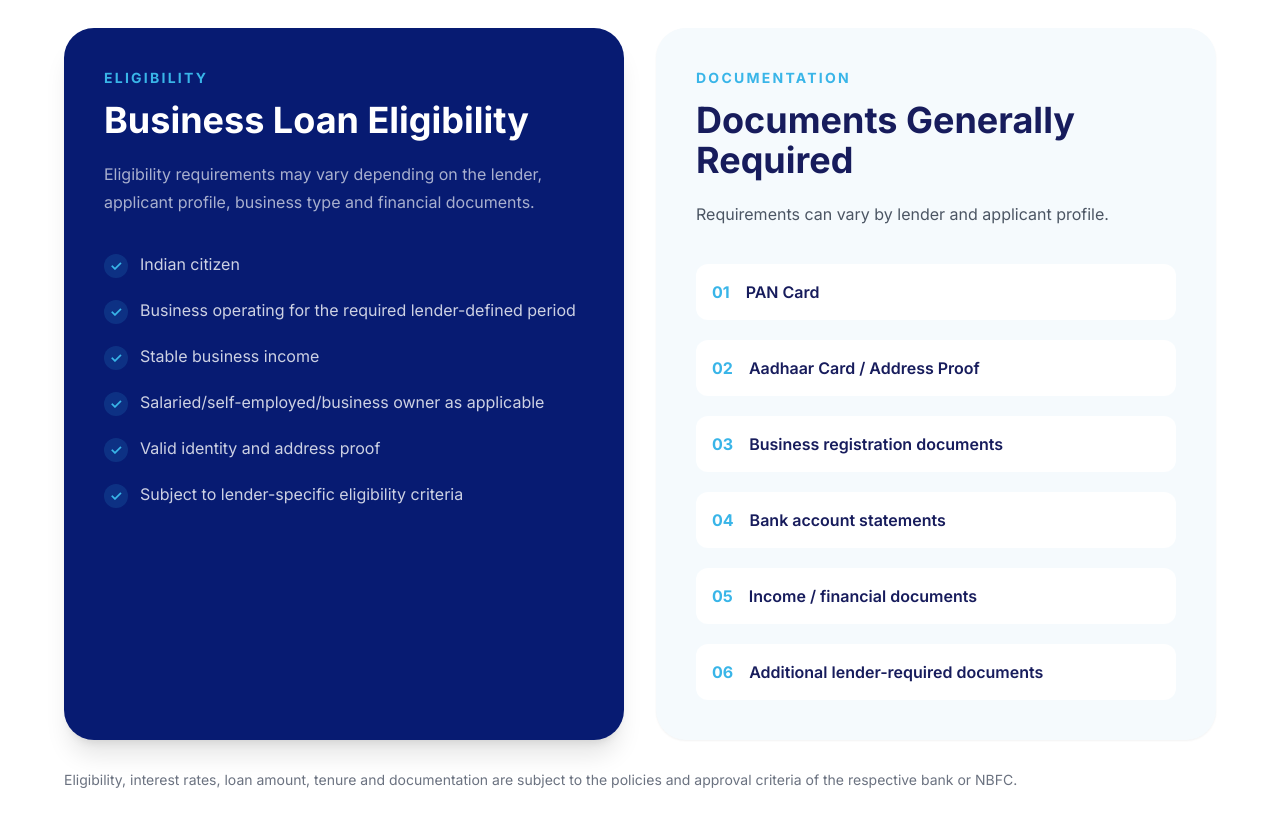
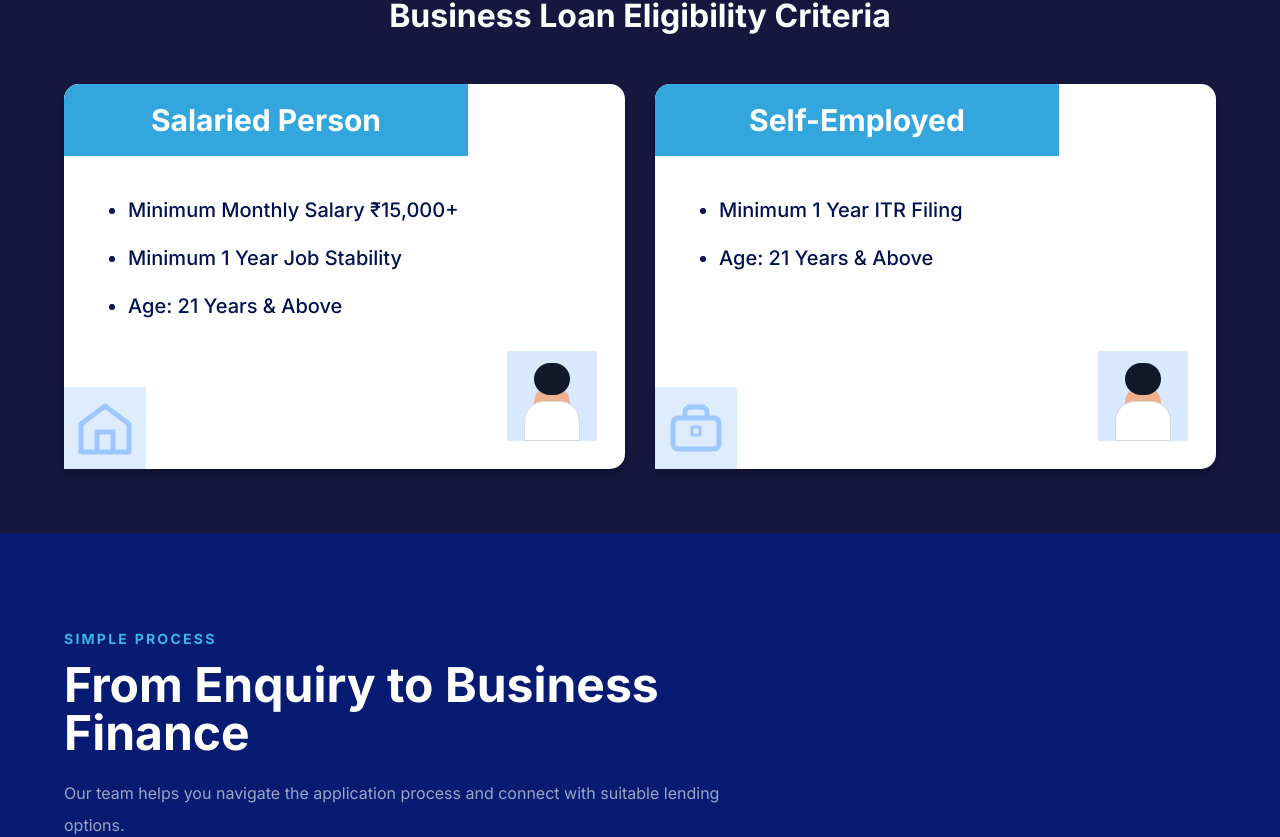
Before and after one commit to jajimoggavarun-prog/yesgenesis, a Next.js app: page /loans/business-loan in a window 1280 px wide. Shown: the part 2312-3149 px from the top of the page. Built offline with nearby package versions, Linux system fonts and the light colour scheme; a web font is replaced by a local one.

Commit message:
Update business loan eligibility section

```diff
--- a/app/loans/business-loan/page.tsx
+++ b/app/loans/business-loan/page.tsx
@@ -544,79 +544,140 @@ export default function BusinessLoanPage() {
         </div>
       </section>
 
-      {/* =========================================================
-          ELIGIBILITY / DOCUMENTS
-      ========================================================= */}
+     {/* =========================================================
+    ELIGIBILITY / DOCUMENTS
+========================================================= */}
 
-      <section className="px-6 py-24 sm:px-10 lg:px-16">
-        <div className="mx-auto max-w-[1300px]">
-          <div className="grid gap-8 lg:grid-cols-2">
-            <div className="rounded-[30px] bg-[#071B72] p-8 text-white shadow-xl sm:p-10">
-              <p className="text-sm font-bold uppercase tracking-[0.16em] text-[#39B5E8]">
-                Eligibility
-              </p>
+<section className="bg-[#16163f] px-6 py-16 sm:px-10 lg:px-16">
+  <div className="mx-auto max-w-[1190px]">
+    <div className="mb-12 flex items-center justify-center">
+      <h2 className="text-center text-3xl font-bold leading-tight text-white sm:text-[32px]">
+        Business Loan Eligibility Criteria
+      </h2>
+    </div>
 
-              <h2 className="mt-3 text-3xl font-extrabold sm:text-4xl">
-                Business Loan Eligibility
-              </h2>
+    <div className="grid gap-[30px] lg:grid-cols-2">
+      {/* Salaried Person */}
+      <div className="relative min-h-[385px] overflow-hidden rounded-tl-[15px] rounded-tr-[15px] rounded-br-[15px] bg-white shadow-[0_4px_4px_rgba(0,0,0,0.25)]">
+        <div className="flex h-[72px] w-[72%] items-center justify-center rounded-tl-[15px] bg-[#33a7dd] px-8">
+          <h3 className="text-2xl font-bold text-white sm:text-[30px]">
+            Salaried Person
+          </h3>
+        </div>
 
-              <p className="mt-5 leading-7 text-white/65">
-                Eligibility requirements may vary depending on the lender,
-                applicant profile, business type and financial documents.
-              </p>
+        <div className="px-8 pt-10 sm:px-10">
+          <ul className="space-y-5 text-lg font-medium leading-7 text-[#011251] sm:text-[20px]">
+            <li className="list-disc ml-6">
+              Minimum Monthly Salary ₹15,000+
+            </li>
+            <li className="list-disc ml-6">
+              Minimum 1 Year Job Stability
+            </li>
+            <li className="list-disc ml-6">
+              Age: 21 Years &amp; Above
+            </li>
+          </ul>
+        </div>
 
-              <div className="mt-9 space-y-5">
-                {eligibility.map((item) => (
-                  <div key={item} className="flex gap-3">
-                    <span className="mt-0.5 flex h-6 w-6 shrink-0 items-center justify-center rounded-full bg-[#39B5E8]/15 text-sm font-bold text-[#39B5E8]">
-                      ✓
-                    </span>
+        {/* Bottom illustration area */}
+        <div className="pointer-events-none absolute bottom-0 left-0">
+          <div className="flex h-[82px] w-[82px] items-center justify-center bg-[#cfe4ff]/70">
+            <svg
+              viewBox="0 0 64 64"
+              className="h-16 w-16"
+              fill="none"
+              aria-hidden="true"
+            >
+              <path
+                d="M8 28L32 10L56 28V56H8V28Z"
+                stroke="#9fc7ff"
+                strokeWidth="5"
+                strokeLinejoin="round"
+              />
+              <path
+                d="M24 56V36H40V56"
+                stroke="#9fc7ff"
+                strokeWidth="5"
+              />
+            </svg>
+          </div>
+        </div>
 
-                    <span className="text-white/80">{item}</span>
-                  </div>
-                ))}
-              </div>
-            </div>
+        <div className="pointer-events-none absolute bottom-7 right-7">
+          <div className="flex h-[90px] w-[90px] items-end justify-center overflow-hidden bg-[#d7e8ff]">
+            <div className="mb-2 h-12 w-9 rounded-full bg-[#f0b08f]" />
+            <div className="absolute top-3 h-8 w-9 rounded-full bg-[#111827]" />
+            <div className="absolute bottom-0 h-10 w-14 rounded-t-[20px] bg-white border border-[#d7d7d7]" />
+          </div>
+        </div>
+      </div>
 
-            <div className="rounded-[30px] bg-[#F5FAFD] p-8 shadow-sm sm:p-10">
-              <p className="text-sm font-bold uppercase tracking-[0.16em] text-[#39B5E8]">
-                Documentation
-              </p>
+      {/* Self-Employed */}
+      <div className="relative min-h-[385px] overflow-hidden rounded-tl-[15px] rounded-tr-[15px] rounded-br-[15px] bg-white shadow-[0_4px_4px_rgba(0,0,0,0.25)]">
+        <div className="flex h-[72px] w-[72%] items-center justify-center rounded-tl-[15px] bg-[#33a7dd] px-8">
+          <h3 className="text-2xl font-bold text-white sm:text-[30px]">
+            Self-Employed
+          </h3>
+        </div>
 
-              <h2 className="mt-3 text-3xl font-extrabold sm:text-4xl">
-                Documents Generally Required
-              </h2>
+        <div className="px-8 pt-10 sm:px-10">
+          <ul className="space-y-5 text-lg font-medium leading-7 text-[#011251] sm:text-[20px]">
+            <li className="list-disc ml-6">
+              Minimum 1 Year ITR Filing
+            </li>
+            <li className="list-disc ml-6">
+              Age: 21 Years &amp; Above
+            </li>
+          </ul>
+        </div>
 
-              <p className="mt-5 leading-7 text-gray-600">
-                Requirements can vary by lender and applicant profile.
-              </p>
+        {/* Bottom illustration area */}
+        <div className="pointer-events-none absolute bottom-0 left-0">
+          <div className="flex h-[82px] w-[82px] items-center justify-center bg-[#cfe4ff]/70">
+            <svg
+              viewBox="0 0 64 64"
+              className="h-16 w-16"
+              fill="none"
+              aria-hidden="true"
+            >
+              <rect
+                x="9"
+                y="22"
+                width="46"
+                height="31"
+                rx="5"
+                stroke="#9fc7ff"
+                strokeWidth="5"
+              />
+              <path
+                d="M21 22V16C21 13.2 23.2 11 26 11H38C40.8 11 43 13.2 43 16V22"
+                stroke="#9fc7ff"
+                strokeWidth="5"
+              />
+              <rect
+                x="28"
+                y="31"
+                width="8"
+                height="8"
+                rx="1"
+                stroke="#9fc7ff"
+                strokeWidth="3"
+              />
+            </svg>
+          </div>
+        </div>
 
-              <div className="mt-9 space-y-5">
-                {documents.map((item, index) => (
-                  <div
-                    key={item}
-                    className="flex items-center gap-4 rounded-xl bg-white p-4 transition hover:-translate-x-1 hover:shadow-md"
-                  >
-                    <span className="font-bold text-[#39B5E8]">
-                      {String(index + 1).padStart(2, "0")}
-                    </span>
-
-                    <span className="font-semibold text-[#171C5C]">
-                      {item}
-                    </span>
-                  </div>
-                ))}
-              </div>
-            </div>
+        <div className="pointer-events-none absolute bottom-7 right-7">
+          <div className="flex h-[90px] w-[90px] items-end justify-center overflow-hidden bg-[#d7e8ff]">
+            <div className="mb-2 h-12 w-9 rounded-full bg-[#f0b08f]" />
+            <div className="absolute top-3 h-8 w-9 rounded-full bg-[#111827]" />
+            <div className="absolute bottom-0 h-10 w-14 rounded-t-[20px] bg-white border border-[#d7d7d7]" />
           </div>
-
-          <p className="mt-7 text-sm leading-6 text-gray-500">
-            Eligibility, interest rates, loan amount, tenure and documentation
-            are subject to the policies and approval criteria of the respective
-            bank or NBFC.
-          </p>
         </div>
-      </section>
+      </div>
+    </div>
+  </div>
+</section>
 
       {/* =========================================================
           HOW IT WORKS
```
